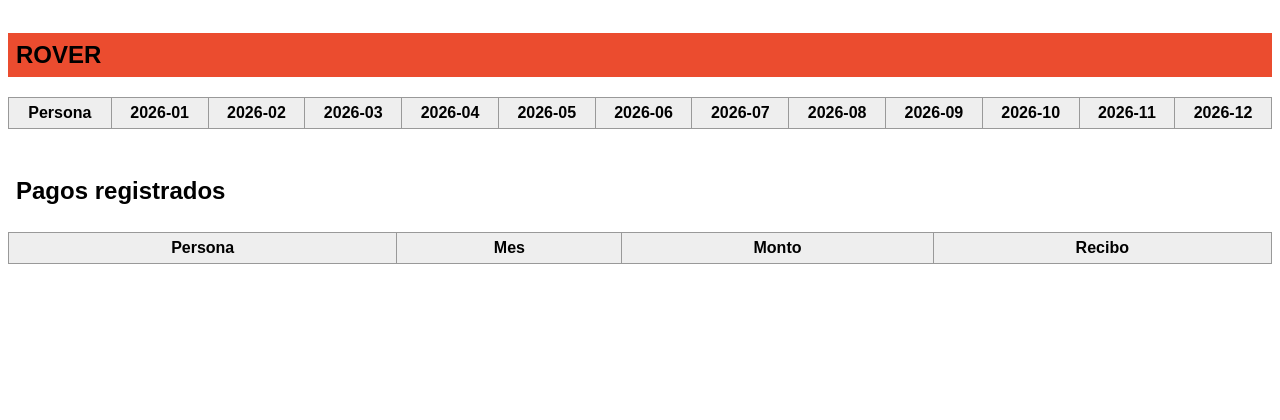
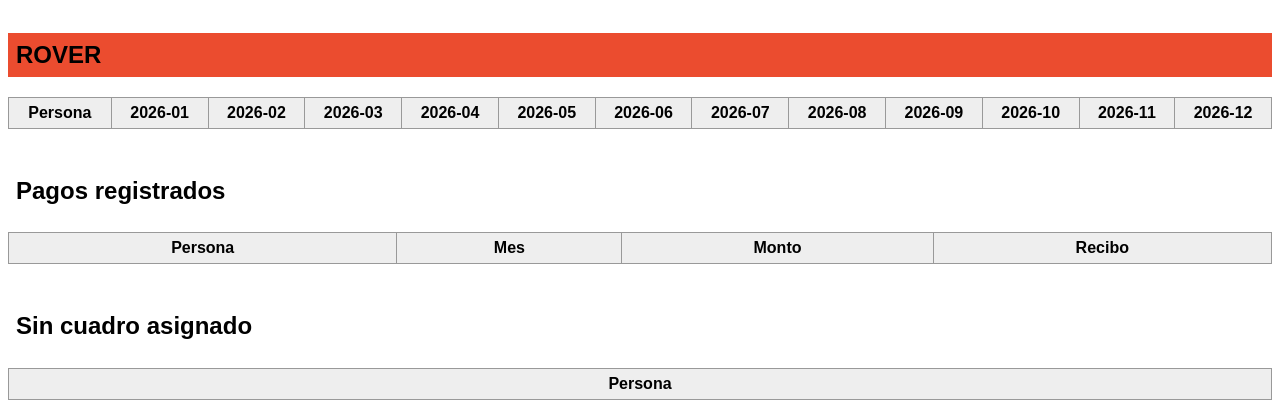
Before and after one commit to DiegoCard97/cuotas-web, a Flask app: page /panel in a window 1280 px wide. Shown: the part 530-950 px from the top of the page. Before the commit the page ends 794 px from the top, so only its background shows below. Run offline with Flask 3, Linux system fonts and the light colour scheme; the visitor is signed in with stand-in values (Sample User, id 1); data that the repository does not hold is empty; some libraries are stand-ins or nearby versions.

Commit message:
Update panel.html

```diff
--- a/templates/panel.html
+++ b/templates/panel.html
@@ -95,7 +95,7 @@
             {% endfor %}
         </tr>
 
-        {% for p in datos if p.cuadro == nombre_cuadro %}
+        {% for p in datos if p.cuadro and p.cuadro|upper|trim == nombre_cuadro %}
         <tr>
             <td><strong>{{ p.nombre }}</strong></td>
 
@@ -133,5 +133,19 @@
     {% endfor %}
 </table>
 
+<h2>Sin cuadro asignado</h2>
+
+<table>
+    <tr>
+        <th>Persona</th>
+    </tr>
+
+    {% for p in datos if not p.cuadro %}
+    <tr>
+        <td>{{ p.nombre }}</td>
+    </tr>
+    {% endfor %}
+</table>
+
 </body>
 </html>
```
